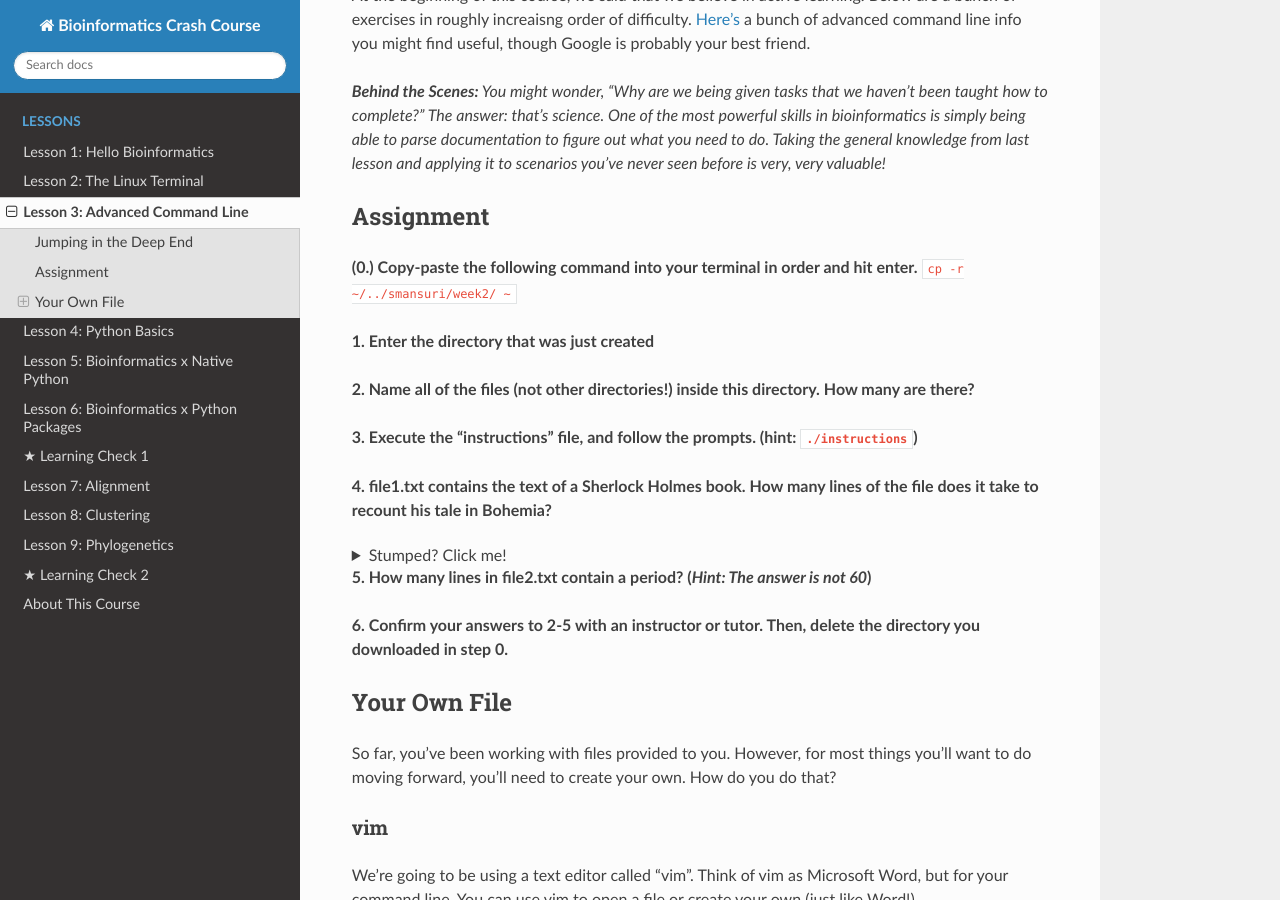
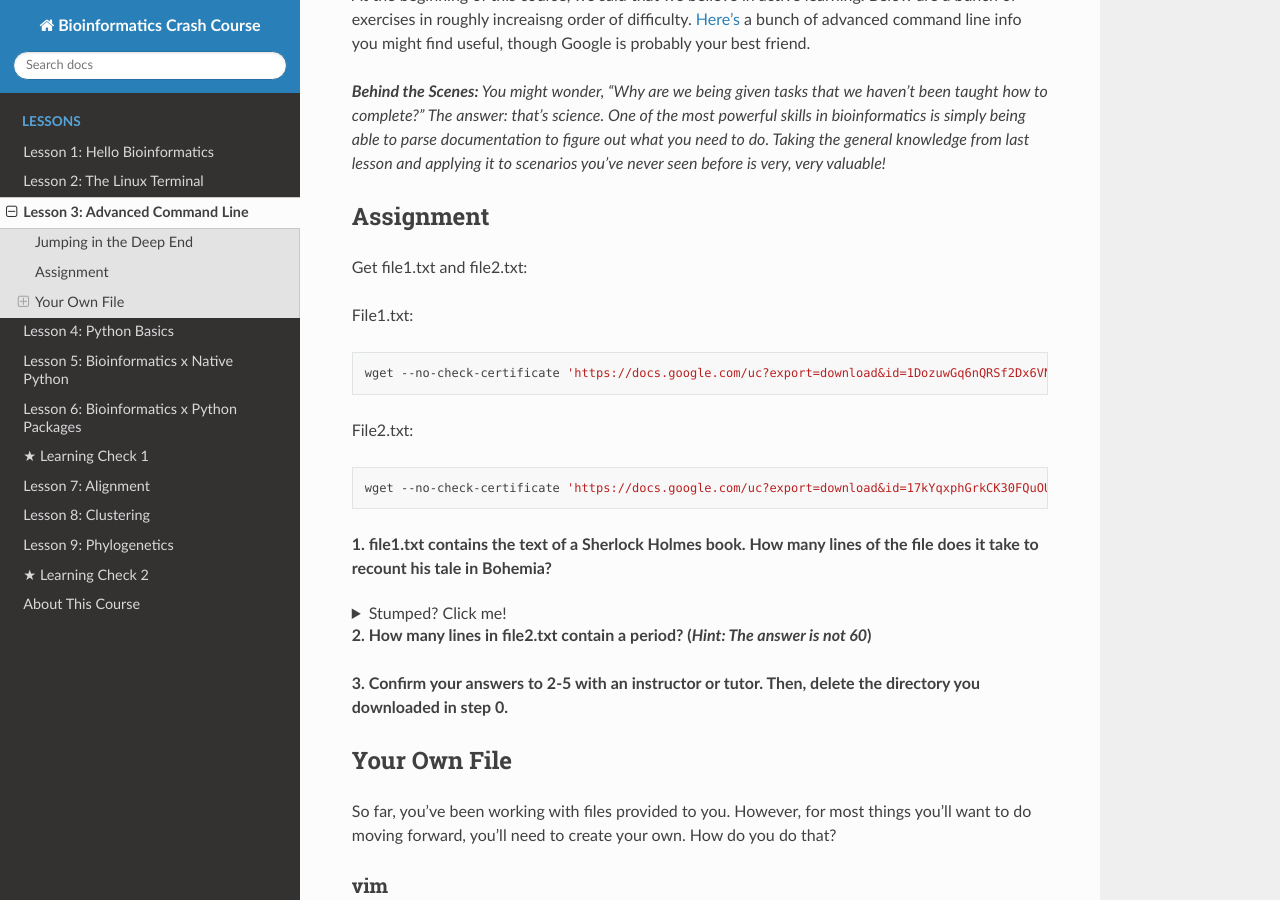
Before and after one commit to ubicucsd/crash_course, a Sphinx documentation site: the page built from source/3_AdvancedTerminal.md, in a window 1280 px wide and 900 px high, scrolled down 232 px. Built offline with Sphinx 7.4.7 and the Read the Docs theme 2.0.0, drawn with Linux system fonts in a browser that asks for light colours.

Commit message:
Update 3_AdvancedTerminal.md

````diff
--- a/source/3_AdvancedTerminal.md
+++ b/source/3_AdvancedTerminal.md
@@ -7,17 +7,26 @@ At the beginning of this course, we said that we believe in active learning. Bel
 ***Behind the Scenes:** You might wonder, "Why are we being given tasks that we haven't been taught how to complete?" The answer: that's science. One of the most powerful skills in bioinformatics is simply being able to parse documentation to figure out what you need to do. Taking the general knowledge from last lesson and applying it to scenarios you've never seen before is very, very valuable!*
 
 ## Assignment
-
+<!--
 **(0.) Copy-paste the following command into your terminal in order and hit enter.**
 `cp -r ~/../smansuri/week2/ ~`
+**1. Enter the directory that was just created**
+**2. Name all of the files (not other directories!) inside this directory. How many are there?**
+**3. Execute the "instructions" file, and follow the prompts. (hint: `./instructions`)**
+-->
 
-**1. Enter the directory that was just created**
+Get file1.txt and file2.txt:
 
-**2. Name all of the files (not other directories!) inside this directory. How many are there?**
+File1.txt:
+```shell
+wget --no-check-certificate 'https://docs.google.com/uc?export=download&id=1DozuwGq6nQRSf2Dx6VNXSv6Vha8OMCIM' -O file1.txt
+```
 
-**3. Execute the "instructions" file, and follow the prompts. (hint: `./instructions`)**
-
-**4. file1.txt contains the text of a Sherlock Holmes book. How many lines of the file does it take to recount his tale in Bohemia?**
+File2.txt:
+```shell
+wget --no-check-certificate 'https://docs.google.com/uc?export=download&id=17kYqxphGrkCK30FQuOUDIXOUhiZvjAMd' -O file2.txt
+```
+**1. file1.txt contains the text of a Sherlock Holmes book. How many lines of the file does it take to recount his tale in Bohemia?**
 <details>
   <summary>Stumped? Click me!</summary>
 
@@ -28,9 +37,9 @@ At the beginning of this course, we said that we believe in active learning. Bel
   ```
 </details>
 
-**5. How many lines in file2.txt contain a period? (*Hint: The answer is not 60*)**
+**2. How many lines in file2.txt contain a period? (*Hint: The answer is not 60*)**
 
-**6. Confirm your answers to 2-5 with an instructor or tutor. Then, delete the directory you downloaded in step 0.**
+**3. Confirm your answers to 2-5 with an instructor or tutor. Then, delete the directory you downloaded in step 0.**
 
 ## Your Own File
 
````
